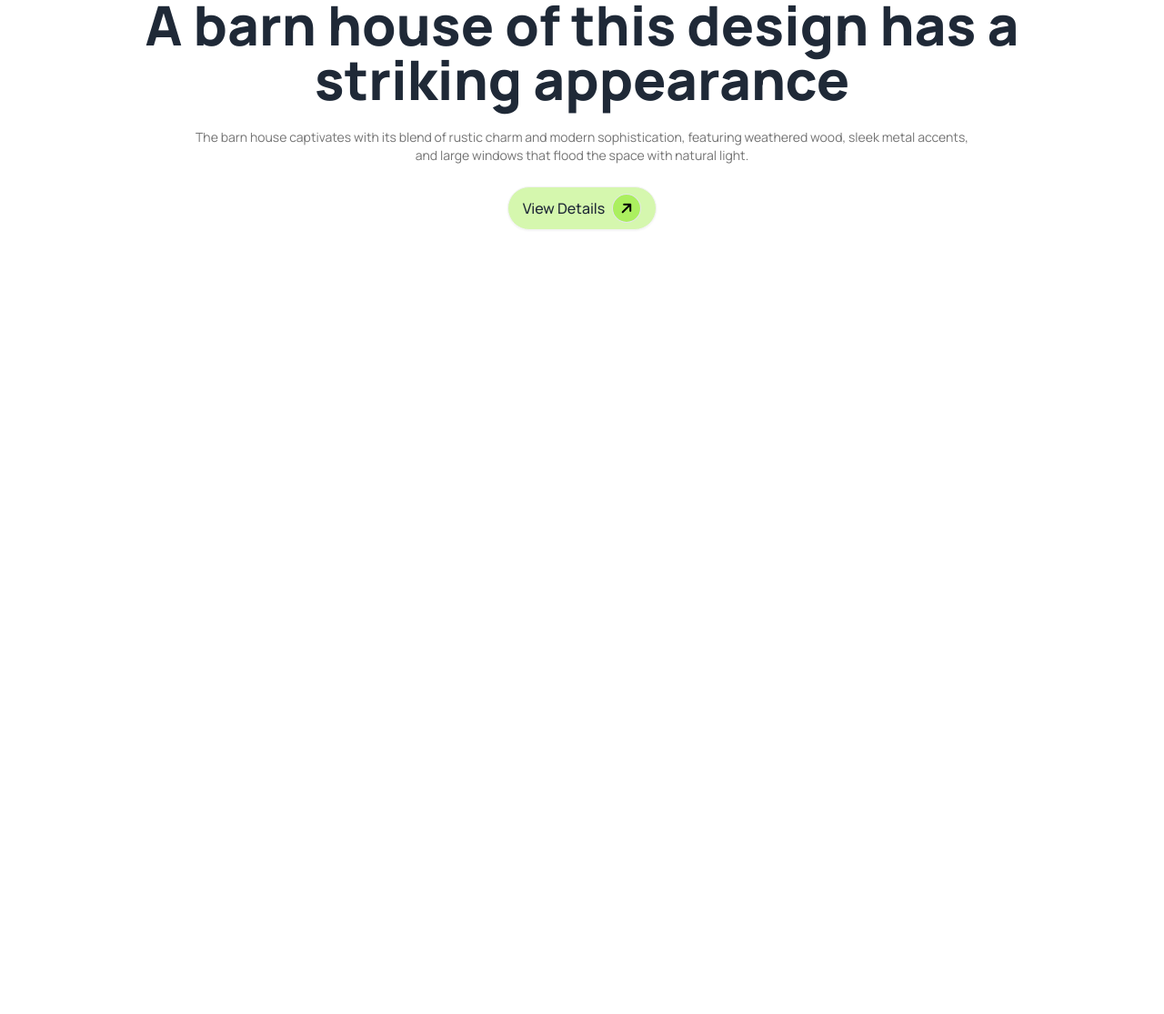
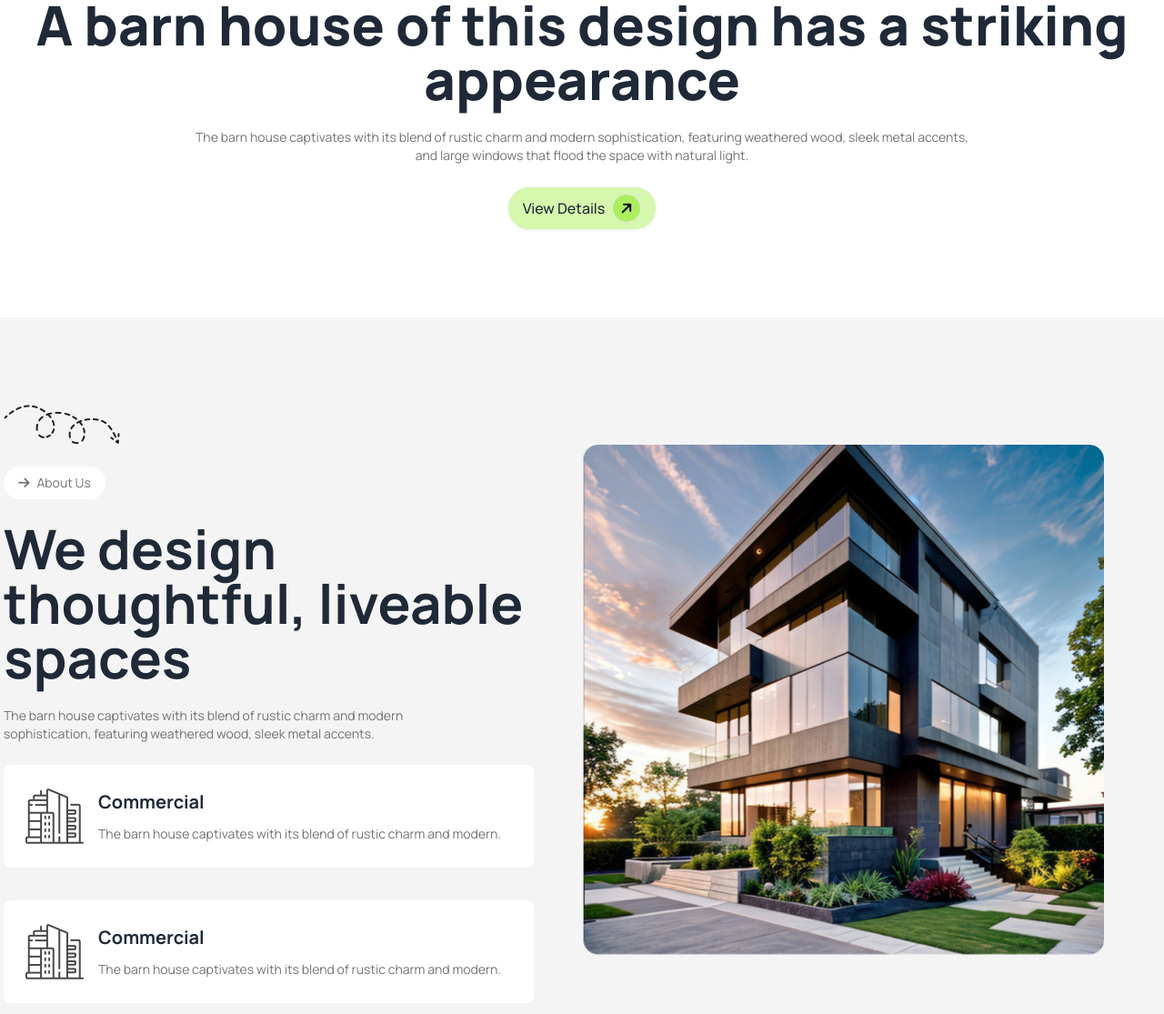
Before and after one commit to MDTAHSINURRAHMAN/Assignment-03, a plain HTML site: page index.html in a window 1280 px wide. Shown: the part 541-1656 px from the top of the page at 91% size. Before the commit the page ends 800 px from the top, so only its background shows below. Drawn offline with nearby package versions, Linux system fonts and the light colour scheme.

Commit message:
Banner Section Implemented but not perfectly

```diff
--- a/index.html
+++ b/index.html
@@ -179,8 +179,14 @@
         <div class="mt-3 md:mt-6">
           <img src="./assets/banner.png" alt="" />
         </div>
-        <h1 class="w-full md:w-4/5 text-3xl md:text-4xl lg:text-6xl text-center font-extrabold leading-snug">A barn house of this design has a striking appearance</h1>
-        <p class="mt-3 md:mt-6 w-full md:w-4/6 text-center text-sm text-ss-title">
+        <h1
+          class="w-full lg:4/5 text-3xl md:text-4xl lg:text-6xl text-center font-extrabold leading-snug"
+        >
+          A barn house of this design has a striking appearance
+        </h1>
+        <p
+          class="mt-3 md:mt-6 w-full md:w-4/6 text-center text-sm text-ss-title"
+        >
           The barn house captivates with its blend of rustic charm and modern
           sophistication, featuring weathered wood, sleek metal accents, and
           large windows that flood the space with natural light.
@@ -195,7 +201,62 @@
         </div>
       </div>
     </header>
-    <main></main>
+    <main>
+      <section class="bg-section-color mt-12 md:mt-24">
+        <div class="container mx-auto py-24 px-5 lg:px-1 md:mt-24">
+          <div class="hidden lg:block">
+            <img src="./assets/Vector.png" alt="" />
+          </div>
+          <div
+            class="grid grid-cols-1 lg:grid-cols-2"
+          >
+            <div>
+              <h6
+                class="mt-3 md:mt-6 w-28 text-sm text-ss-title px-4 py-2 flex justify-center items-center bg-white rounded-full"
+              >
+                <i class="fa-solid fa-arrow-right text-sm text-ss-title"></i
+                ><span class="ml-2">About Us</span>
+              </h6>
+              <h2
+                class="mt-3 md:mt-6 text-xl md:text-2xl lg:text-6xl font-bold leading-snug"
+              >
+                We design thoughtful, liveable spaces
+              </h2>
+              <p class="mt-3 md:mt-6 w-full md:w-4/5 text-sm text-ss-title">
+                The barn house captivates with its blend of rustic charm and
+                modern sophistication, featuring weathered wood, sleek metal
+                accents.
+              </p>
+              <div class="grid grid-cols-1 md:grid-cols-2 lg:grid-cols-1 gap-3">
+                <div class="mt-3 md:mt-6 p-6 md:w-full lg:w-11/12 flex items-center gap-4 rounded-lg bg-white">
+                  <div>
+                    <img src="./assets/commercial.png" alt="">
+                  </div>
+                  <div>
+                    <h5 class="text-xl text-ss-color font-bold leading-snug">Commercial</h5>
+                    <p class="mt-1 md:mt-3 text-sm text-ss-title">The barn house captivates with its blend of rustic charm and modern.</p>
+                  </div>
+                </div>
+                <div class="mt-3 md:mt-6 p-6 md:w-full lg:w-11/12 flex items-center gap-4 rounded-lg bg-white">
+                  <div>
+                    <img src="./assets/commercial.png" alt="">
+                  </div>
+                  <div>
+                    <h5 class="text-xl text-ss-color font-bold leading-snug">Commercial</h5>
+                    <p class="mt-1 md:mt-3 text-sm text-ss-title">The barn house captivates with its blend of rustic charm and modern.</p>
+                  </div>
+                </div>
+              </div>
+            </div>
+            <div>
+              <div>
+                <img class="" src="./assets/Rectangle.png" alt="" />
+              </div>
+            </div>
+          </div>
+        </div>
+      </section>
+    </main>
     <footer></footer>
   </body>
 </html>
```
